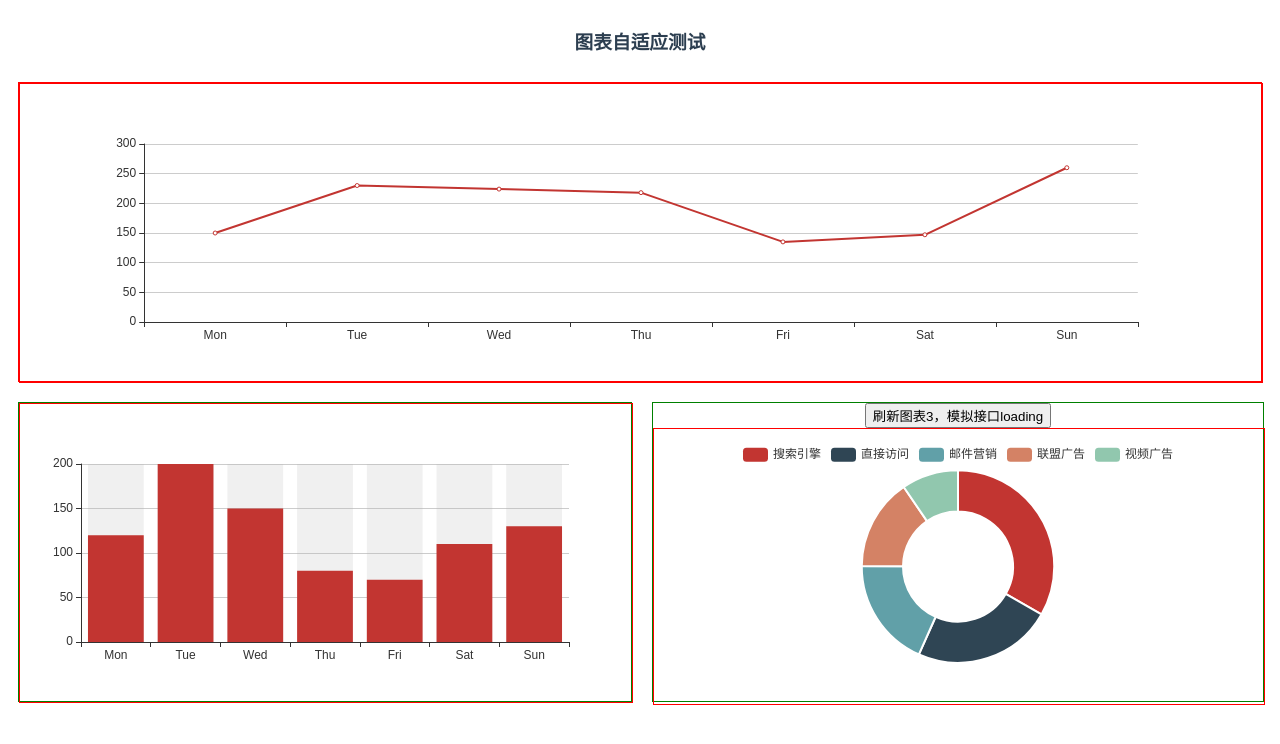
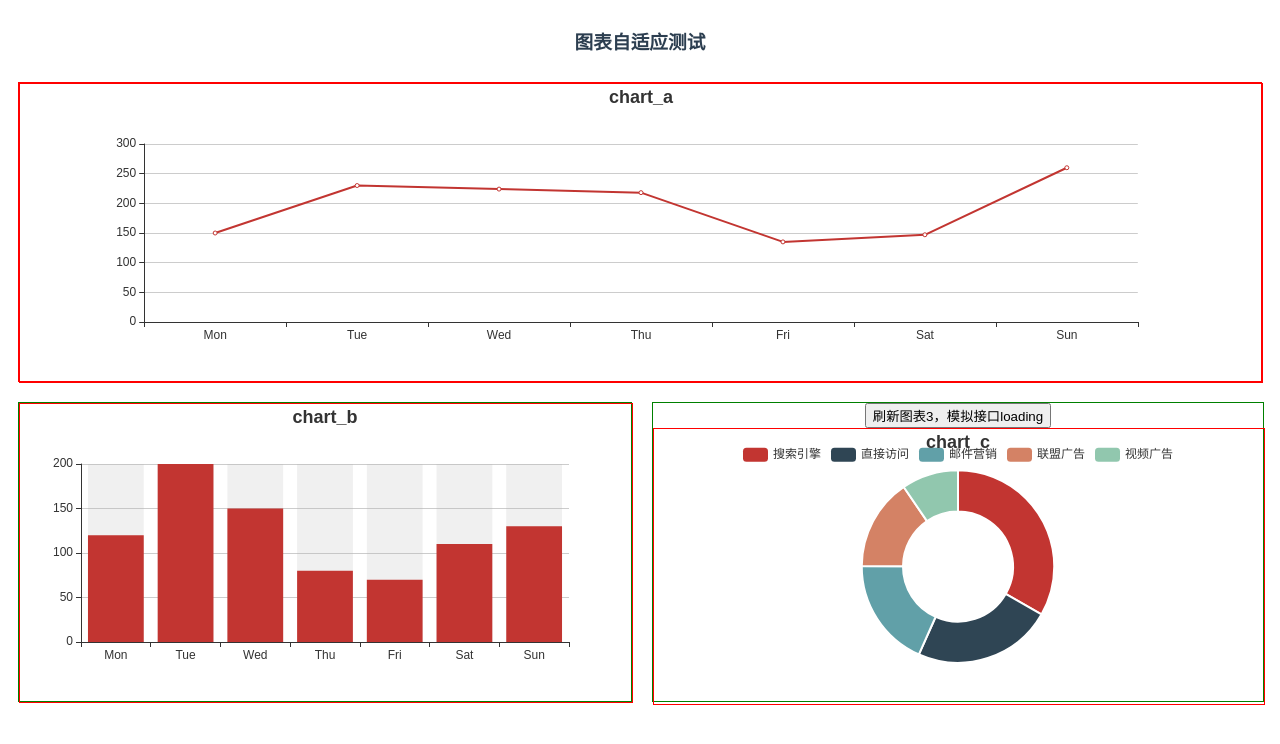
Before and after one commit to zhoufanglu/echart-resize-vue, a Vue app: page /#/chart in a window 1280 px wide. Shown: the top 744 px of the page. Built offline with nearby package versions, Linux system fonts and the light colour scheme.

Commit message:
feat: 增加名字

```diff
--- a/src/components/chartComponent.vue
+++ b/src/components/chartComponent.vue
@@ -1,6 +1,6 @@
 <template>
   <div style="width: 100%; height: 100%; border: solid 1px red">
-    <div v-show="loading">加载图表中...</div>
+    <div v-show="loading" style="font-size: 26px">加载图表中...</div>
     <div v-show="!loading" class="chart-box" :ref="chartId"></div>
   </div>
 </template>
@@ -37,13 +37,15 @@ export default {
       this.myChart = echarts.init(this.$refs[this.chartId])
     }
     this.drawChart()
+    //finished事件，麻烦，Hover，click事件都会触发，但是也是真的图表完成事件
     this.myChart.on('finished', () => {
+      /**********************只有在Loading状态的时候才能关闭***********************/
       if (this.loading) {
         //如果还是加载状态，关闭Loading
         this.$emit('closeLoading')
       }
+      /**********************只有在第一次的时候重置大小***********************/
       if (!this.isFirstFinished) {
-        //只有在第一次的时候resize
         this.isFirstFinished = true
         setTimeout(() => {
           this.myChart.resize()
@@ -70,10 +72,10 @@ export default {
         this.myChart.resize()
       },
       deep: true
-    },
-    loading(newVal) {
+    }
+    /*loading(newVal) {
       console.log('loading状态', newVal)
-    }
+    }*/
   }
 }
 </script>
--- a/src/views/chart/components/chart_a.vue
+++ b/src/views/chart/components/chart_a.vue
@@ -16,6 +16,10 @@ export default {
   created() {},
   mounted() {
     this.option = {
+      title: {
+        text: 'chart_a',
+        x: 'center'
+      },
       xAxis: {
         type: 'category',
         data: ['Mon', 'Tue', 'Wed', 'Thu', 'Fri', 'Sat', 'Sun']
--- a/src/views/chart/components/chart_b.vue
+++ b/src/views/chart/components/chart_b.vue
@@ -16,6 +16,10 @@ export default {
   created() {},
   mounted() {
     this.option = {
+      title: {
+        text: 'chart_b',
+        x: 'center'
+      },
       xAxis: {
         type: 'category',
         data: ['Mon', 'Tue', 'Wed', 'Thu', 'Fri', 'Sat', 'Sun']
--- a/src/views/chart/components/chart_c.vue
+++ b/src/views/chart/components/chart_c.vue
@@ -36,6 +36,10 @@ export default {
       this.loading = true
       setTimeout(() => {
         this.option = {
+          title: {
+            text: 'chart_c',
+            x: 'center'
+          },
           testCount: this.testCount,
           tooltip: {
             trigger: 'item'
```
